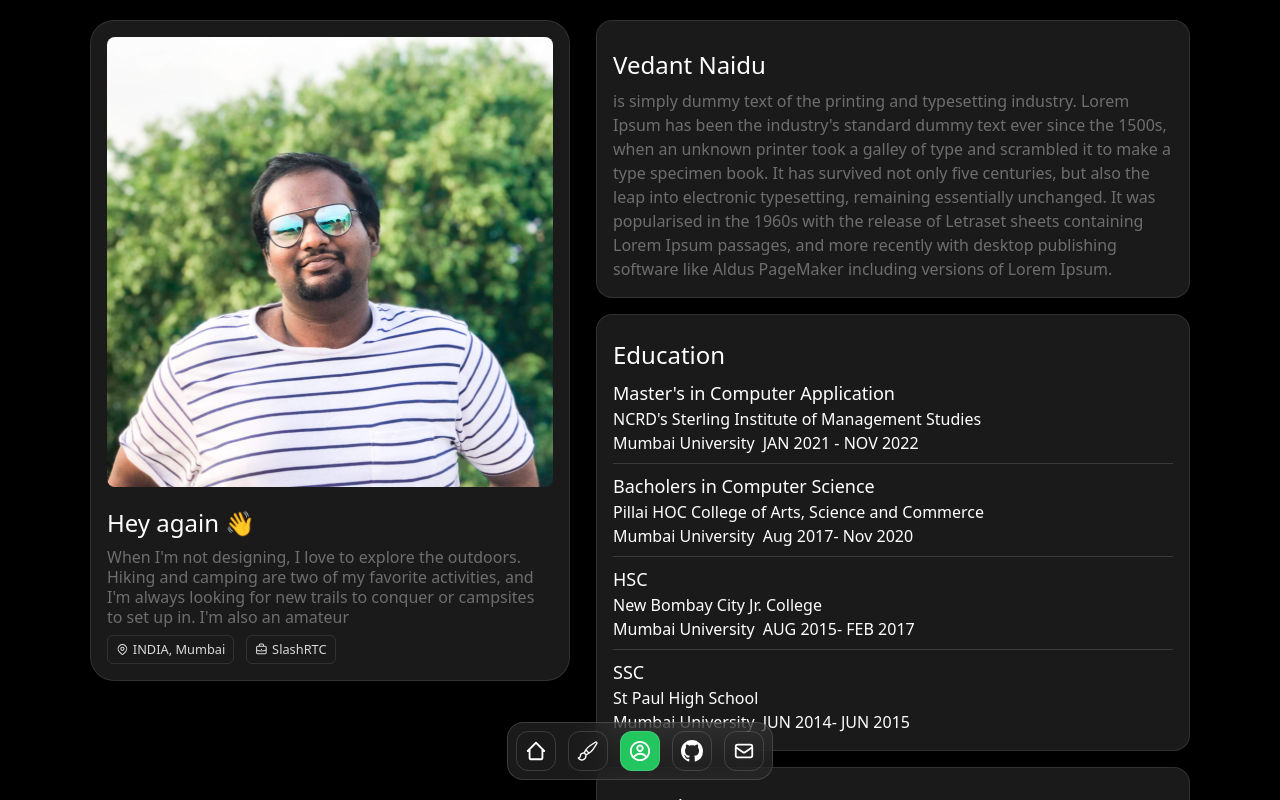
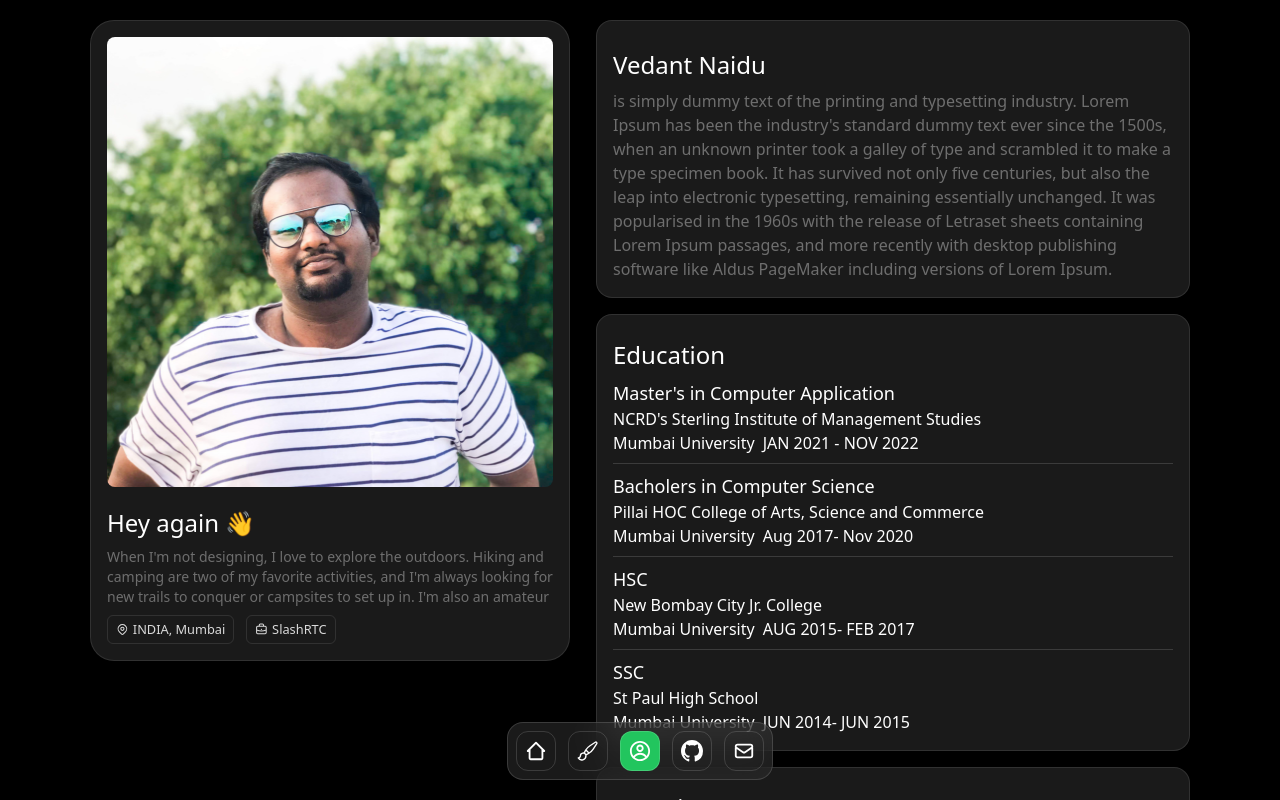
Before and after one commit to whynaidu/devfolio, a Next.js app: page /about in a window 1280 px wide. Shown: the top 800 px of the page. Built offline with nearby package versions, Linux system fonts and the light colour scheme.

Commit message:
removed typewritter effect

```diff
--- a/src/components/ProfileCard.jsx
+++ b/src/components/ProfileCard.jsx
@@ -32,7 +32,7 @@ export default function ProfileCard() {
                 />
                 <div className="flex flex-col gap-2 mt-3">
                   <h1 className="text-white text-2xl  ">Hey again 👋 </h1>
-                  <p className="text-[#6e6e6e] text-sm max-w-[450px] typewriter">
+                  <p className="text-[#6e6e6e] text-sm max-w-[450px]">
                     When I'm not designing, I love to explore the outdoors.
                     Hiking and camping are two of my favorite activities, and
                     I'm always looking for new trails to conquer or campsites to
```
